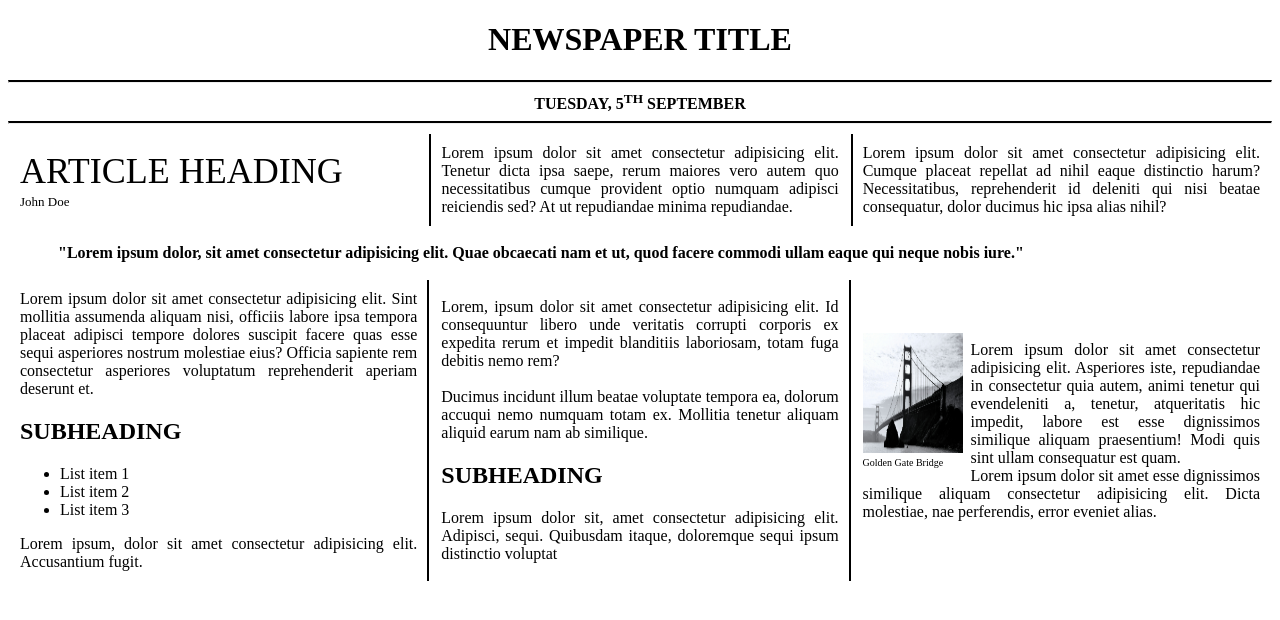
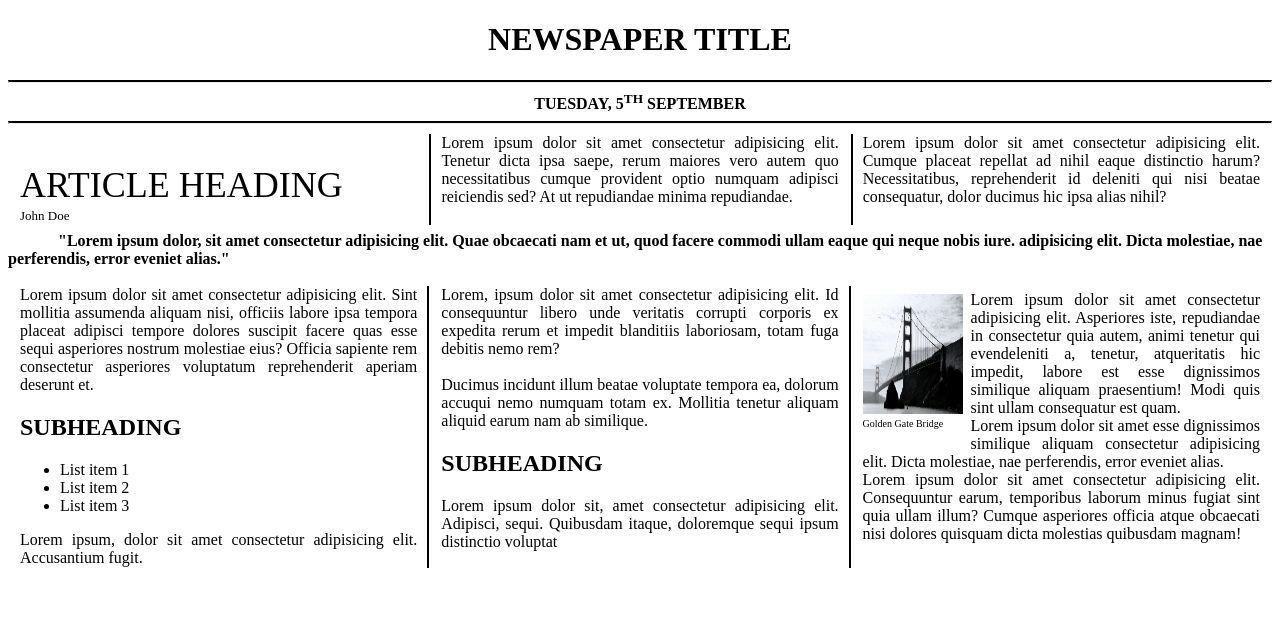
Before and after one commit to mohtishim/css-assignment-, a plain HTML site: page index.html in a window 1280 px wide. Drawn offline with Linux system fonts and the light colour scheme.

Commit message:
last edit

```diff
--- a/index.html
+++ b/index.html
@@ -15,7 +15,7 @@
     </div>
     <table>
         <tr>
-            <td>
+            <td class="td1">
 
                 <span class="big">ARTICLE HEADING</span>
                 <br>
@@ -30,7 +30,7 @@
     </table>
 
     <p class="qoute">
-        "Lorem ipsum dolor, sit amet consectetur adipisicing elit. Quae obcaecati nam et ut, quod facere commodi ullam eaque qui neque nobis iure."
+        "Lorem ipsum dolor, sit amet consectetur adipisicing elit. Quae obcaecati nam et ut, quod facere commodi ullam eaque qui neque nobis iure. adipisicing elit. Dicta molestiae, nae perferendis, error eveniet alias."
     </p>
 
     <table>
@@ -64,6 +64,8 @@
                 Lorem ipsum dolor sit amet consectetur adipisicing elit. Asperiores iste, repudiandae in consectetur quia autem, animi tenetur  qui evendeleniti a, tenetur, atqueritatis hic impedit, labore est esse dignissimos similique aliquam praesentium! Modi quis sint ullam consequatur est quam.
                 <br>
                 Lorem ipsum dolor sit amet esse dignissimos similique aliquam consectetur adipisicing elit. Dicta molestiae, nae perferendis, error eveniet alias.
+                <br>
+                Lorem ipsum dolor sit amet consectetur adipisicing elit. Consequuntur earum, temporibus laborum minus fugiat sint quia ullam illum? Cumque asperiores officia atque obcaecati nisi dolores quisquam dicta molestias quibusdam magnam!
                </p>
             </td>
         </tr>
--- a/style.css
+++ b/style.css
@@ -12,8 +12,12 @@ hr{
 td{
     width: 33.333333%;
     text-align: justify;
-    padding: 10px;
+    padding-left: 10px;
+    padding-right: 10px;
     height: 100%;
+    vertical-align: top;
+    margin-top: 0px;
+    padding-top: 0px;
 }
 
 .qoute{
@@ -28,6 +32,7 @@ font-weight: bold;
 
 .big{
     font-size: 36px;
+
 
 }
 
@@ -56,3 +61,11 @@ figure{
     margin-top: 8px;
     margin-bottom: 8 px;
 }
+
+.td1{
+    padding-top: 30px;
+}
+
+p{
+    margin-top: 5px;
+}
```
